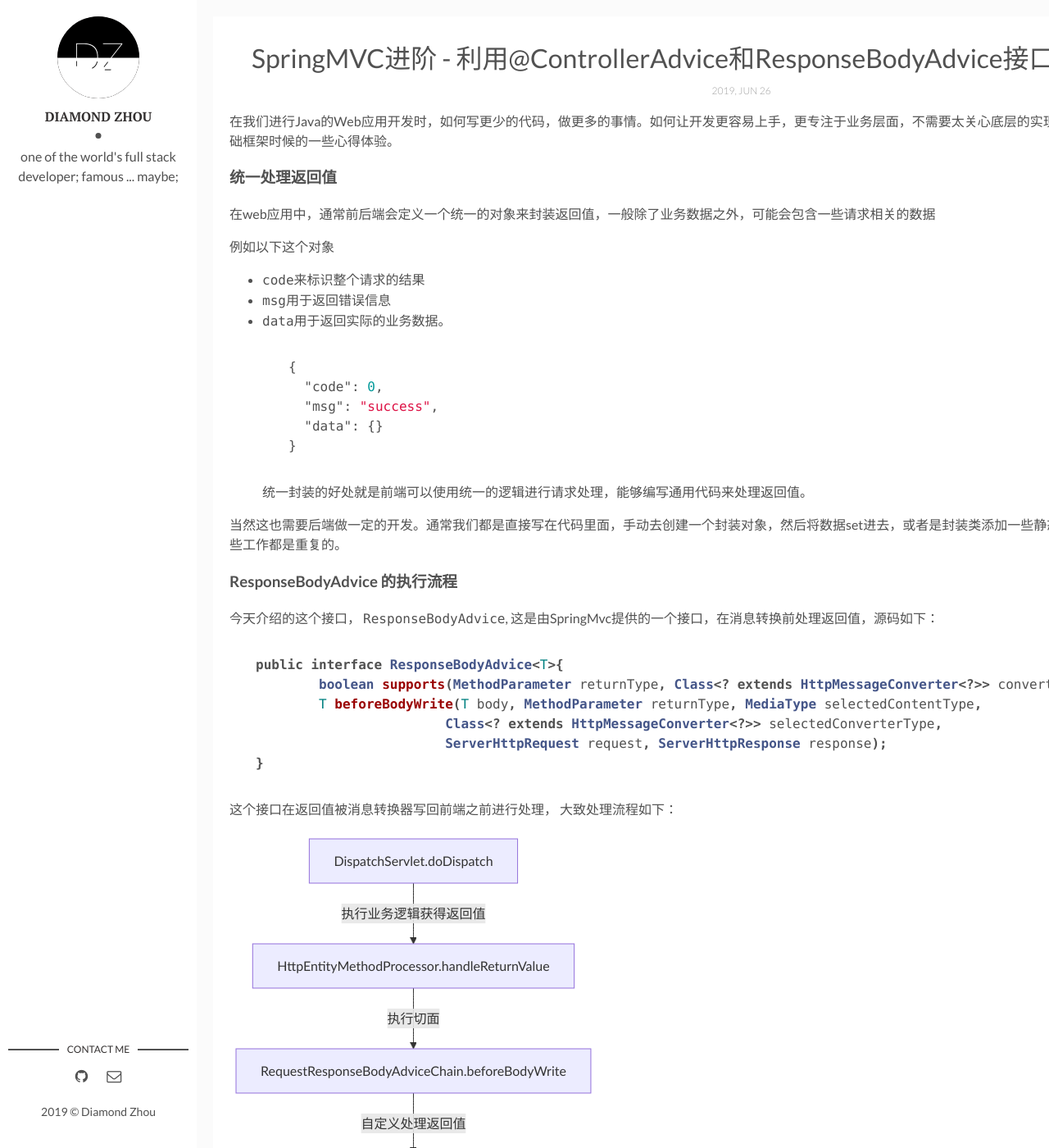
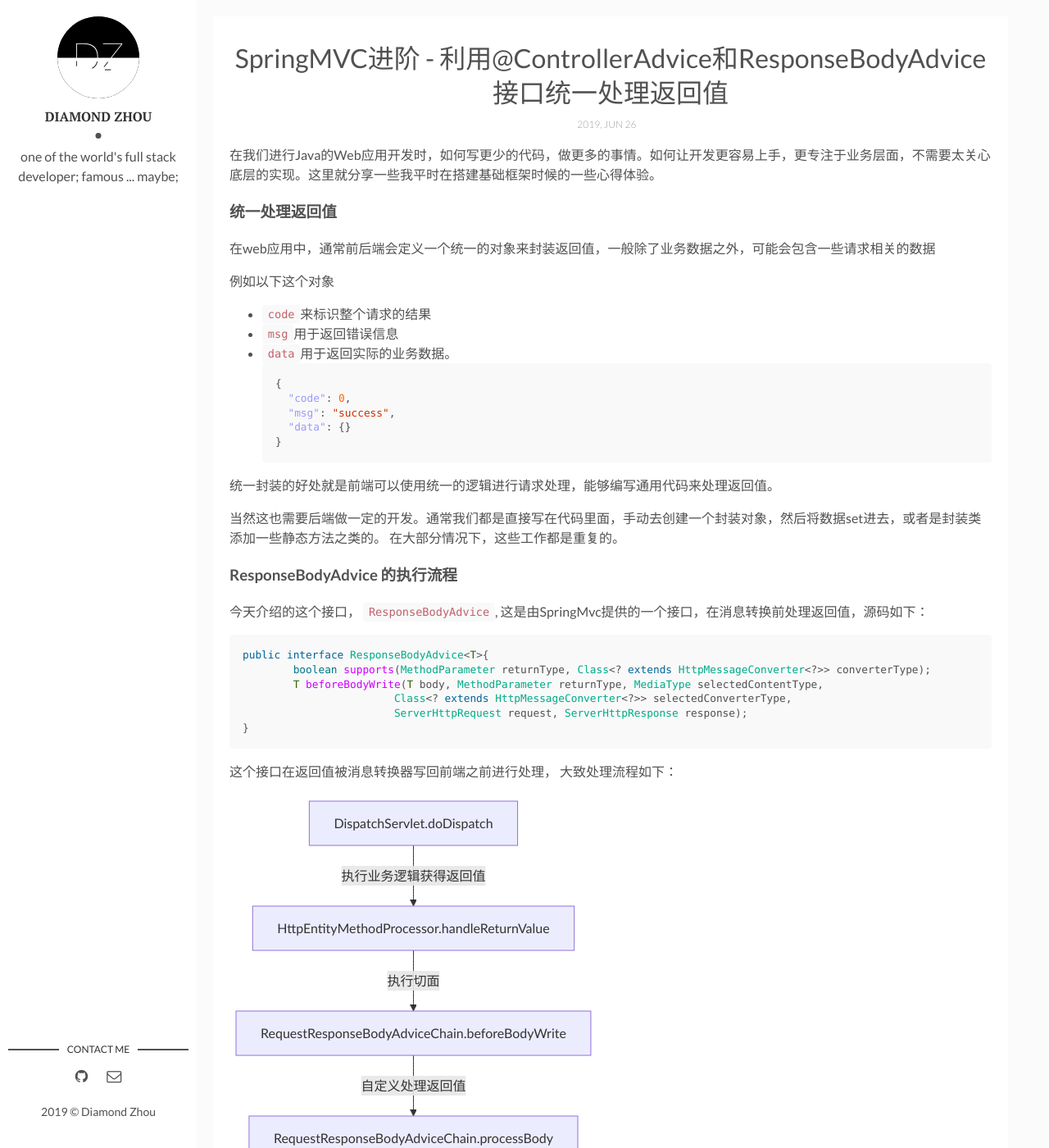
Before and after one commit to k55k32/diamondfsd-blog, a Jekyll site: the page built from _posts/2019-07-02-make-you-web-app-graceful-return-value-process.markdown, in a window 1280 px wide and 1400 px high. Shown: the whole window at 82% size. Built offline with Jekyll 4.4.1, drawn with Linux system fonts in a browser that asks for light colours; comment, search, counter and statistics services are not loaded; some of the changed text lies outside the part shown.

Commit message:
change highlight style

````diff
--- a/_posts/2019-07-02-make-you-web-app-graceful-return-value-process.markdown
+++ b/_posts/2019-07-02-make-you-web-app-graceful-return-value-process.markdown
@@ -25,6 +25,7 @@ tags: [spring,spring-mvc,spring-boot,spring-cloud,webapp,web,java,java-web]
 	"data": {}
 }
 ```
+
 统一封装的好处就是前端可以使用统一的逻辑进行请求处理，能够编写通用代码来处理返回值。
 
 当然这也需要后端做一定的开发。通常我们都是直接写在代码里面，手动去创建一个封装对象，然后将数据set进去，或者是封装类添加一些静态方法之类的。 在大部分情况下，这些工作都是重复的。
--- a/assets/css/main.css
+++ b/assets/css/main.css
@@ -436,66 +436,107 @@ template {
   display: none;
 }
 
-.highlight  { background: #ffffff; }
-.highlight .c { color: #999988; font-style: italic } /* Comment */
-.highlight .err { color: #a61717; background-color: #e3d2d2 } /* Error */
-.highlight .k { font-weight: bold } /* Keyword */
-.highlight .o { font-weight: bold } /* Operator */
-.highlight .cm { color: #999988; font-style: italic } /* Comment.Multiline */
-.highlight .cp { color: #999999; font-weight: bold } /* Comment.Preproc */
-.highlight .c1 { color: #999988; font-style: italic } /* Comment.Single */
-.highlight .cs { color: #999999; font-weight: bold; font-style: italic } /* Comment.Special */
-.highlight .gd { color: #000000; background-color: #ffdddd } /* Generic.Deleted */
-.highlight .gd .x { color: #000000; background-color: #ffaaaa } /* Generic.Deleted.Specific */
+/* Code */
+code,
+pre {
+  font-family: Menlo, Monaco, "Courier New", monospace;
+}
+code {
+  padding: .25em .5em;
+  font-size: 85%;
+  color: #bf616a;
+  background-color: #f9f9f9;
+  border-radius: 3px;
+}
+pre {
+  display: block;
+  margin-top: 0;
+  margin-bottom: 1rem;
+  padding: 1rem;
+  font-size: .8rem;
+  line-height: 1.4;
+  white-space: pre;
+  white-space: pre-wrap;
+  word-break: break-all;
+  word-wrap: break-word;
+  background-color: #f9f9f9;
+}
+pre code {
+  padding: 0;
+  font-size: 100%;
+  color: inherit;
+  background-color: transparent;
+}
+
+/* Pygments via Jekyll */
+.highlight {
+  margin-bottom: 1rem;
+  border-radius: 4px;
+}
+.highlight pre {
+  margin-bottom: 0;
+}
+
+.highlight .hll { background-color: #ffc; }
+.highlight .c { color: #999; } /* Comment */
+.highlight .err { color: #a00; background-color: #faa } /* Error */
+.highlight .k { color: #069; } /* Keyword */
+.highlight .o { color: #555 } /* Operator */
+.highlight .cm { color: #09f; font-style: italic } /* Comment.Multiline */
+.highlight .cp { color: #099 } /* Comment.Preproc */
+.highlight .c1 { color: #999; } /* Comment.Single */
+.highlight .cs { color: #999; } /* Comment.Special */
+.highlight .gd { background-color: #fcc; border: 1px solid #c00 } /* Generic.Deleted */
 .highlight .ge { font-style: italic } /* Generic.Emph */
-.highlight .gr { color: #aa0000 } /* Generic.Error */
-.highlight .gh { color: #999999 } /* Generic.Heading */
-.highlight .gi { color: #000000; background-color: #ddffdd } /* Generic.Inserted */
-.highlight .gi .x { color: #000000; background-color: #aaffaa } /* Generic.Inserted.Specific */
-.highlight .go { color: #888888 } /* Generic.Output */
-.highlight .gp { color: #555555 } /* Generic.Prompt */
-.highlight .gs { font-weight: bold } /* Generic.Strong */
-.highlight .gu { color: #aaaaaa } /* Generic.Subheading */
-.highlight .gt { color: #aa0000 } /* Generic.Traceback */
-.highlight .kc { font-weight: bold } /* Keyword.Constant */
-.highlight .kd { font-weight: bold } /* Keyword.Declaration */
-.highlight .kp { font-weight: bold } /* Keyword.Pseudo */
-.highlight .kr { font-weight: bold } /* Keyword.Reserved */
-.highlight .kt { color: #445588; font-weight: bold } /* Keyword.Type */
-.highlight .m { color: #009999 } /* Literal.Number */
-.highlight .s { color: #d14 } /* Literal.String */
-.highlight .na { color: #008080 } /* Name.Attribute */
-.highlight .nb { color: #0086B3 } /* Name.Builtin */
-.highlight .nc { color: #445588; font-weight: bold } /* Name.Class */
-.highlight .no { color: #008080 } /* Name.Constant */
-.highlight .ni { color: #800080 } /* Name.Entity */
-.highlight .ne { color: #990000; font-weight: bold } /* Name.Exception */
-.highlight .nf { color: #990000; font-weight: bold } /* Name.Function */
-.highlight .nn { color: #555555 } /* Name.Namespace */
-.highlight .nt { color: #000080 } /* Name.Tag */
-.highlight .nv { color: #008080 } /* Name.Variable */
-.highlight .ow { font-weight: bold } /* Operator.Word */
-.highlight .w { color: #bbbbbb } /* Text.Whitespace */
-.highlight .mf { color: #009999 } /* Literal.Number.Float */
-.highlight .mh { color: #009999 } /* Literal.Number.Hex */
-.highlight .mi { color: #009999 } /* Literal.Number.Integer */
-.highlight .mo { color: #009999 } /* Literal.Number.Oct */
-.highlight .sb { color: #d14 } /* Literal.String.Backtick */
-.highlight .sc { color: #d14 } /* Literal.String.Char */
-.highlight .sd { color: #d14 } /* Literal.String.Doc */
-.highlight .s2 { color: #d14 } /* Literal.String.Double */
-.highlight .se { color: #d14 } /* Literal.String.Escape */
-.highlight .sh { color: #d14 } /* Literal.String.Heredoc */
-.highlight .si { color: #d14 } /* Literal.String.Interpol */
-.highlight .sx { color: #d14 } /* Literal.String.Other */
-.highlight .sr { color: #009926 } /* Literal.String.Regex */
-.highlight .s1 { color: #d14 } /* Literal.String.Single */
-.highlight .ss { color: #990073 } /* Literal.String.Symbol */
-.highlight .bp { color: #999999 } /* Name.Builtin.Pseudo */
-.highlight .vc { color: #008080 } /* Name.Variable.Class */
-.highlight .vg { color: #008080 } /* Name.Variable.Global */
-.highlight .vi { color: #008080 } /* Name.Variable.Instance */
-.highlight .il { color: #009999 } /* Literal.Number.Integer.Long */
+.highlight .gr { color: #f00 } /* Generic.Error */
+.highlight .gh { color: #030; } /* Generic.Heading */
+.highlight .gi { background-color: #cfc; border: 1px solid #0c0 } /* Generic.Inserted */
+.highlight .go { color: #aaa } /* Generic.Output */
+.highlight .gp { color: #009; } /* Generic.Prompt */
+.highlight .gu { color: #030; } /* Generic.Subheading */
+.highlight .gt { color: #9c6 } /* Generic.Traceback */
+.highlight .kc { color: #069; } /* Keyword.Constant */
+.highlight .kd { color: #069; } /* Keyword.Declaration */
+.highlight .kn { color: #069; } /* Keyword.Namespace */
+.highlight .kp { color: #069 } /* Keyword.Pseudo */
+.highlight .kr { color: #069; } /* Keyword.Reserved */
+.highlight .kt { color: #078; } /* Keyword.Type */
+.highlight .m { color: #f60 } /* Literal.Number */
+.highlight .s { color: #d44950 } /* Literal.String */
+.highlight .na { color: #4f9fcf } /* Name.Attribute */
+.highlight .nb { color: #366 } /* Name.Builtin */
+.highlight .nc { color: #0a8; } /* Name.Class */
+.highlight .no { color: #360 } /* Name.Constant */
+.highlight .nd { color: #99f } /* Name.Decorator */
+.highlight .ni { color: #999; } /* Name.Entity */
+.highlight .ne { color: #c00; } /* Name.Exception */
+.highlight .nf { color: #c0f } /* Name.Function */
+.highlight .nl { color: #99f } /* Name.Label */
+.highlight .nn { color: #0cf; } /* Name.Namespace */
+.highlight .nt { color: #2f6f9f; } /* Name.Tag */
+.highlight .nv { color: #033 } /* Name.Variable */
+.highlight .ow { color: #000; } /* Operator.Word */
+.highlight .w { color: #bbb } /* Text.Whitespace */
+.highlight .mf { color: #f60 } /* Literal.Number.Float */
+.highlight .mh { color: #f60 } /* Literal.Number.Hex */
+.highlight .mi { color: #f60 } /* Literal.Number.Integer */
+.highlight .mo { color: #f60 } /* Literal.Number.Oct */
+.highlight .sb { color: #c30 } /* Literal.String.Backtick */
+.highlight .sc { color: #c30 } /* Literal.String.Char */
+.highlight .sd { color: #c30; font-style: italic } /* Literal.String.Doc */
+.highlight .s2 { color: #c30 } /* Literal.String.Double */
+.highlight .se { color: #c30; } /* Literal.String.Escape */
+.highlight .sh { color: #c30 } /* Literal.String.Heredoc */
+.highlight .si { color: #a00 } /* Literal.String.Interpol */
+.highlight .sx { color: #c30 } /* Literal.String.Other */
+.highlight .sr { color: #3aa } /* Literal.String.Regex */
+.highlight .s1 { color: #c30 } /* Literal.String.Single */
+.highlight .ss { color: #fc3 } /* Literal.String.Symbol */
+.highlight .bp { color: #366 } /* Name.Builtin.Pseudo */
+.highlight .vc { color: #033 } /* Name.Variable.Class */
+.highlight .vg { color: #033 } /* Name.Variable.Global */
+.highlight .vi { color: #033 } /* Name.Variable.Instance */
+.highlight .il { color: #f60 } /* Literal.Number.Integer.Long */
 
 .css .o,
 .css .o + .nt,
@@ -537,17 +578,6 @@ blockquote {
   margin-left: 1rem;
   font-style: italic;
   color: #ada8a8;
-}
-
-pre {
-  padding: 1rem 2rem;
-  overflow-x: auto;
-}
-
-pre code {
-  border: 0;
-  padding-right: 0;
-  padding-left: 0;
 }
 
 table {
````
